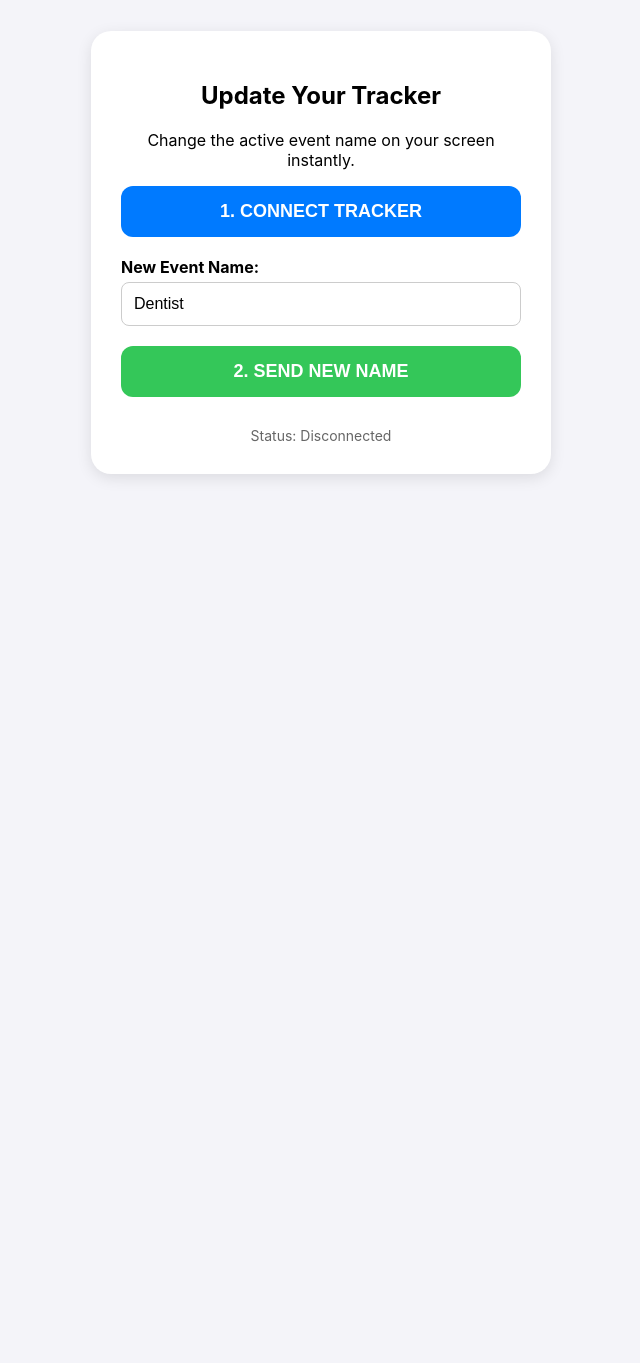
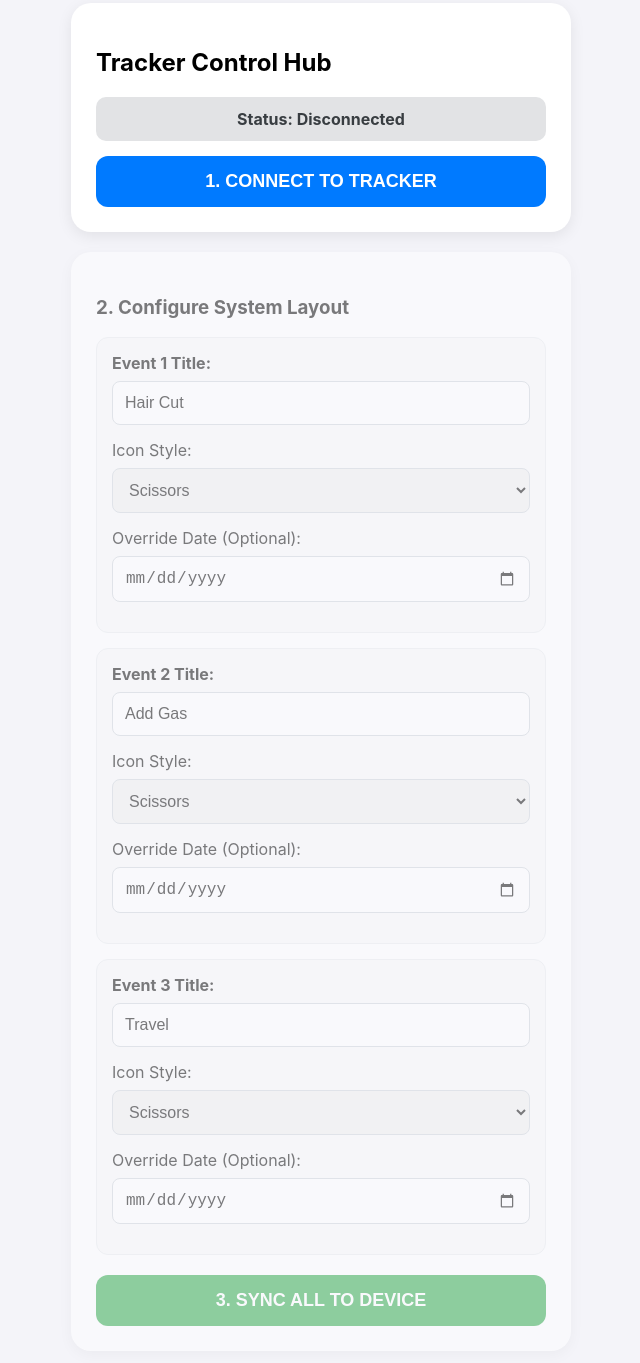
Before and after one commit to oscarlinhk/tracker, a plain HTML site: page index.html in a window 1280 px wide. Shown: the part 17-1380 px from the top of the page, without its empty margins (319-959 px from the left). Before the commit the page ends 800 px from the top, so only its background shows below. Drawn offline with Linux system fonts and the light colour scheme.

Commit message:
Update index.html

```diff
--- a/index.html
+++ b/index.html
@@ -2,80 +2,133 @@
 <html>
 <head>
     <meta name="viewport" content="width=device-width, initial-scale=1">
-    <title>Tracker Controller</title>
+    <title>Control Panel</title>
     <style>
-        body { font-family: -apple-system, sans-serif; text-align: center; padding: 40px; background: #f4f4f9; }
-        .card { background: white; padding: 30px; border-radius: 20px; box-shadow: 0 4px 15px rgba(0,0,0,0.1); max-width: 400px; margin: 0 auto; }
-        button { background: #007aff; color: white; border: none; padding: 15px 30px; font-size: 18px; border-radius: 12px; cursor: pointer; width: 100%; font-weight: bold; margin-bottom: 20px; }
-        input { width: 100%; padding: 12px; font-size: 16px; margin-bottom: 20px; border: 1px solid #ccc; border-radius: 8px; box-sizing: border-box; }
-        .status { color: #666; font-size: 14px; margin-top: 10px; }
+        body { font-family: -apple-system, sans-serif; padding: 20px; background: #f4f4f9; max-width: 500px; margin: 0 auto; }
+        .card { background: white; padding: 25px; border-radius: 20px; box-shadow: 0 4px 15px rgba(0,0,0,0.08); margin-bottom: 20px; }
+        .box { background: #f8f9fa; border: 1px solid #e9ecef; border-radius: 12px; padding: 15px; margin-top: 15px; }
+        button { background: #007aff; color: white; border: none; padding: 15px; font-size: 18px; border-radius: 12px; cursor: pointer; width: 100%; font-weight: bold; }
+        input, select { width: 100%; padding: 12px; font-size: 16px; margin: 8px 0 15px 0; border: 1px solid #ced4da; border-radius: 8px; box-sizing: border-box; }
+        .status-bar { padding: 12px; border-radius: 10px; margin-bottom: 15px; font-weight: bold; background: #e2e3e5; color: #383d41; text-align: center; }
     </style>
 </head>
 <body>
 
 <div class="card">
-    <h2>Update Your Tracker</h2>
-    <p>Change the active event name on your screen instantly.</p>
+    <h2>Tracker Control Hub</h2>
+    <div id="status" class="status-bar">Status: Disconnected</div>
+    <button id="connectBtn" onclick="connectDevice()">1. CONNECT TO TRACKER</button>
+</div>
 
-    <button onclick="connectAndWrite()">1. CONNECT TRACKER</button>
+<div id="configs" class="card" style="opacity: 0.5; pointer-events: none;">
+    <h3>2. Configure System Layout</h3>
 
-    <label style="display:block; text-align:left; margin-bottom:5px; font-weight:bold;">New Event Name:</label>
-    <input type="text" id="eventNameInput" value="Dentist">
+    <div class="box">
+        <label><b>Event 1 Title:</b></label>
+        <input type="text" id="name0" value="Hair Cut">
+        <label>Icon Style:</label>
+        <select id="icon0"><option value="0">Scissors</option><option value="1">Gas Pump</option><option value="2">Suitcase</option></select>
+        <label>Override Date (Optional):</label>
+        <input type="date" id="date0">
+    </div>
 
-    <button onclick="sendData()" style="background: #34c759;">2. SEND NEW NAME</button>
-    <div id="statusLog" class="status">Status: Disconnected</div>
+    <div class="box">
+        <label><b>Event 2 Title:</b></label>
+        <input type="text" id="name1" value="Add Gas">
+        <label>Icon Style:</label>
+        <select id="icon1"><option value="0">Scissors</option><option value="1">Gas Pump</option><option value="2">Suitcase</option></select>
+        <label>Override Date (Optional):</label>
+        <input type="date" id="date1">
+    </div>
+
+    <div class="box">
+        <label><b>Event 3 Title:</b></label>
+        <input type="text" id="name2" value="Travel">
+        <label>Icon Style:</label>
+        <select id="icon2"><option value="0">Scissors</option><option value="1">Gas Pump</option><option value="2">Suitcase</option></select>
+        <label>Override Date (Optional):</label>
+        <input type="date" id="date2">
+    </div>
+
+    <br>
+    <button onclick="syncAllData()" style="background: #28a745;">3. SYNC ALL TO DEVICE</button>
 </div>
 
 <script>
 const SERVICE_UUID = "4fa4c201-1fb5-459e-8fcc-c5c9c331914b";
 const CHARACTERISTIC_UUID = "beb5483e-36e1-4688-b7f5-ea07361b26a8";
 
-let bluetoothDevice = null; // Made global to handle disconnection
-let activeCharacteristic = null;
+let device = null;
+let txChar = null;
 
-async function connectAndWrite() {
-    document.getElementById('statusLog').innerText = "Status: Searching for device...";
+async function connectDevice() {
+    updateStatus("Searching...", "#ffc107", "black");
     try {
-        bluetoothDevice = await navigator.bluetooth.requestDevice({
+        device = await navigator.bluetooth.requestDevice({
             filters: [{ name: 'E-Ink Tracker BLE' }],
             optionalServices: [SERVICE_UUID]
         });
 
-        document.getElementById('statusLog').innerText = "Status: Connecting...";
-        const server = await bluetoothDevice.gatt.connect();
+        updateStatus("Connecting gatt server...", "#ffc107", "black");
+        const server = await device.gatt.connect();
         const service = await server.getPrimaryService(SERVICE_UUID);
-        activeCharacteristic = await service.getCharacteristic(CHARACTERISTIC_UUID);
+        txChar = await service.getCharacteristic(CHARACTERISTIC_UUID);
 
-        document.getElementById('statusLog').innerText = "Status: CONNECTED!";
-    } catch (error) {
-        document.getElementById('statusLog').innerText = "Error: " + error;
+        updateStatus("Connected & Synchronized!", "#28a745", "white");
+        document.getElementById('configs').style.opacity = "1";
+        document.getElementById('configs').style.pointerEvents = "auto";
+    } catch (e) {
+        updateStatus("Connection Aborted: " + e.message, "#dc3545", "white");
     }
 }
 
-async function sendData() {
-    if (!activeCharacteristic) {
-        alert("Please connect the tracker first!");
-        return;
-    }
-    const text = document.getElementById('eventNameInput').value;
+async function syncAllData() {
+    if (!txChar) return alert("Device connection offline.");
+
+    const nowInSeconds = Math.floor(Date.now() / 1000);
     const encoder = new TextEncoder();
-    const data = encoder.encode(text);
 
     try {
-        document.getElementById('statusLog').innerText = "Status: Sending data...";
-        await activeCharacteristic.writeValue(data);
-        document.getElementById('statusLog').innerText = "Status: Sent! Disconnecting...";
+        // Sequentially execute and process writes for all three structural nodes
+        for (let i = 0; i < 3; i++) {
+            updateStatus(`Syncing Event ${i+1}...`, "#17a2b8", "white");
 
-        // FIX: Automatically hang up the Bluetooth call to free up the tracker!
-        if (bluetoothDevice && bluetoothDevice.gatt.connected) {
-            await bluetoothDevice.gatt.disconnect();
+            let name = document.getElementById(`name${i}`).value || "Tracker Block";
+            let icon = document.getElementById(`icon${i}`).value;
+            let dateVal = document.getElementById(`date${i}`).value;
+
+            // Resolve explicit target timestamp or snap directly to real current phone time if unassigned
+            let resetTargetTimestamp = nowInSeconds;
+            if (dateVal) {
+                let d = new Date(dateVal + "T12:00:00"); // Standardize noon zone calculations
+                resetTargetTimestamp = Math.floor(d.getTime() / 1000);
+            }
+
+            // Frame uniform CSV structure matching custom parser syntax
+            let csvPacket = `${i},${name},${icon},${resetTargetTimestamp},${nowInSeconds}`;
+            await txChar.writeValue(encoder.encode(csvPacket));
+
+            // Artificial delay cushion preventing transmission line clogging
+            await new Promise(r => setTimeout(r, 250));
         }
-        document.getElementById('statusLog').innerText = "Status: Updated & Disconnected successfully!";
-    } catch (error) {
-        document.getElementById('statusLog').innerText = "Error sending: " + error;
+
+        updateStatus("All Configs Synced! Disconnecting...", "#28a745", "white");
+        await new Promise(r => setTimeout(r, 800));
+        await device.gatt.disconnect();
+        updateStatus("Update complete. Radio sleeping.", "#6c757d", "white");
+        document.getElementById('configs').style.opacity = "0.5";
+        document.getElementById('configs').style.pointerEvents = "none";
+    } catch(err) {
+        updateStatus("Transfer Interrupted: " + err.message, "#dc3545", "white");
     }
 }
+
+function updateStatus(txt, bg, col) {
+    let el = document.getElementById("status");
+    el.innerText = "Status: " + txt;
+    el.style.backgroundColor = bg;
+    el.style.color = col;
+}
 </script>
-
 </body>
 </html>
```
